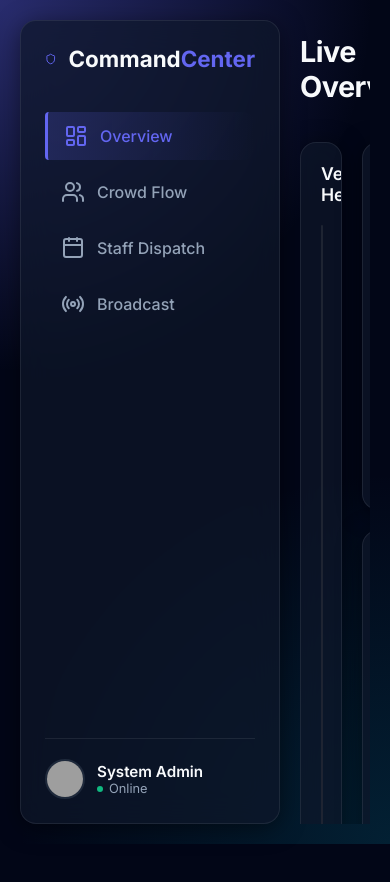
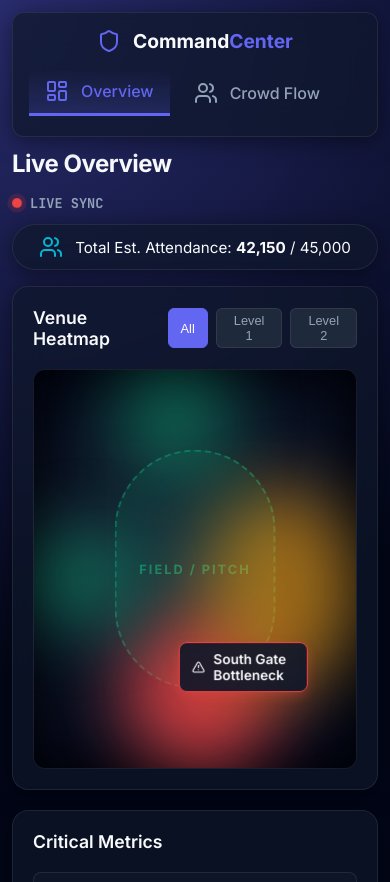
Before and after one commit to ujju2020/Physical-Event-Experience, a plain HTML site: page admin.html in a window 390 px wide. Shown: the top 882 px of the page. Before the commit the page ends 844 px from the top, so only its background shows below. Drawn offline with nearby package versions, Linux system fonts and the light colour scheme; grey boxes are pictures that could not be loaded.

Commit message:
responsive design layer added to admin portal

```diff
--- a/admin-styles.css
+++ b/admin-styles.css
@@ -399,3 +399,62 @@ body.admin-body {
     from { transform: translateX(100%); opacity: 0; }
     to { transform: translateX(0); opacity: 1; }
 }
+
+/* --- MOBILE RESPONSIVENESS (WEB VIEW) --- */
+@media (max-width: 800px) {
+    body.admin-body { display: block; overflow-y: auto; height: auto; min-height: 100vh; padding-bottom: 20px; }
+    .dashboard-wrapper { flex-direction: column; padding: 12px; height: auto; gap: 12px; }
+
+    /* Top Horizontal Nav */
+    .sidebar { width: 100%; padding: 16px; border-radius: 12px; }
+    .sidebar-header { margin-bottom: 16px; justify-content: center; }
+    .sidebar-header h2 { font-size: 1.2rem; }
+
+    .sidebar-nav {
+        flex-direction: row;
+        overflow-x: auto;
+        padding-bottom: 4px;
+        gap: 8px;
+    }
+    .sidebar-nav::-webkit-scrollbar { height: 4px; }
+    .sidebar-nav::-webkit-scrollbar-thumb { background: var(--glass-border); border-radius: 4px; }
+
+    .nav-btn { flex-shrink: 0; justify-content: center; padding: 10px 16px; white-space: nowrap; }
+    .nav-btn.active {
+        border-left: none;
+        border-bottom: 3px solid var(--primary);
+        border-radius: 8px 8px 0 0;
+        background: linear-gradient(0deg, rgba(99, 102, 241, 0.2) 0%, transparent 100%);
+    }
+
+    .sidebar-footer { display: none; } /* Hide heavy user card on mobile */
+
+    .dashboard-main { overflow: visible; padding-right: 0; }
+
+    /* Header layout */
+    .top-header { flex-direction: column; align-items: flex-start; gap: 16px; margin-bottom: 16px; }
+    .page-title { font-size: 1.5rem; }
+    .top-controls { width: 100%; justify-content: space-between; flex-wrap: wrap; gap: 12px; }
+    .metric-pill { width: 100%; justify-content: center; }
+
+    /* Linearize Bento Grid */
+    .bento-grid {
+        grid-template-columns: 1fr;
+        grid-template-rows: auto;
+        padding-bottom: 0;
+    }
+    .span-2 { grid-column: auto; }
+    .span-row-2 { grid-row: auto; }
+
+    /* Downscale Map Sizes */
+    .stadium-graphic.desktop { min-height: 400px; }
+    .field.desktop-field { width: 50%; height: 60%; font-size: 0.8rem; }
+    .zone-n { left: 25%; width: 120px; height: 100px; }
+    .zone-s { right: 25%; width: 150px; height: 150px; }
+    .zone-e { right: 0; width: 150px; height: 200px; }
+    .zone-w { left: 0; width: 100px; height: 100px; }
+
+    /* Alert Toasts */
+    .toast-container { width: 100%; left: 0; right: 0; bottom: 10px; padding: 0 10px; align-items: center; }
+    .toast { width: 100%; justify-content: center; }
+}
```
